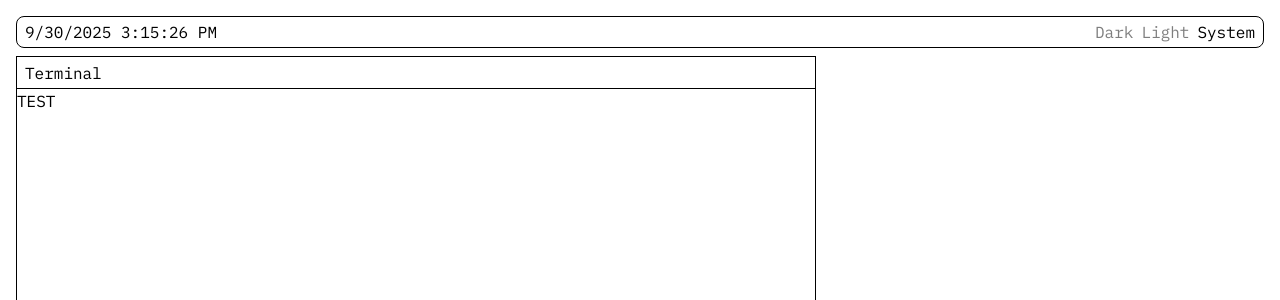
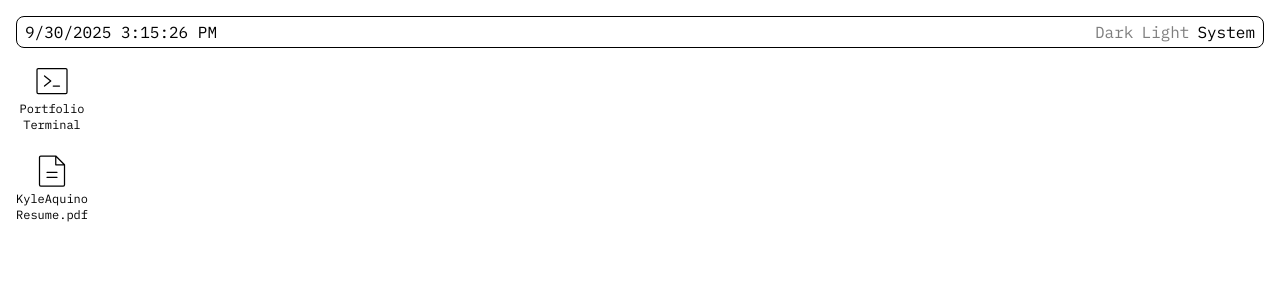
Before and after one commit to kpaquino2/kpaquino2.github.io, a React (Vite) app: page / in a window 1280 px wide. Shown: the top 300 px of the page. Built offline with nearby package versions, Linux system fonts and the light colour scheme.

Commit message:
feat: Opening windows

```diff
--- a/src/components/DesktopItem.tsx
+++ b/src/components/DesktopItem.tsx
@@ -1,13 +1,17 @@
-const DesktopItem = ({
-  icon,
-  label,
-}: {
-  icon: React.ReactNode;
+import type { ReactNode } from "react";
+
+interface DesktopItemProps {
+  id: string;
+  icon: ReactNode;
   label: string;
-}) => (
+  openWindow: (id: string) => void;
+}
+
+const DesktopItem = ({ id, icon, label, openWindow }: DesktopItemProps) => (
   <button
     aria-label={label}
     className="flex w-18 flex-col items-center p-1 border-1 border-dashed border-transparent focus:border-black dark:focus:border-white focus:ring-0 focus:outline-none"
+    onDoubleClick={() => openWindow(id)}
   >
     {icon}
     <p className="text-xs text-center">{label}</p>
--- a/src/components/Screen.tsx
+++ b/src/components/Screen.tsx
@@ -2,14 +2,21 @@ import DesktopItem from "./DesktopItem";
 import Panel from "./Panel";
 import { FileTextIcon, TerminalWindowIcon } from "@phosphor-icons/react";
 import Terminal from "./windows/Terminal";
-import { useRef } from "react";
+import { Fragment, useRef, useState } from "react";
 import { motion } from "motion/react";
+
+const WindowStatus = {
+  OPEN: "open",
+  MINI: "minimized",
+  CLOSED: "closed",
+};
 
 const Screen = () => {
   const constraintsRef = useRef<HTMLDivElement>(null);
 
   const desktopItems = [
     {
+      id: "terminal",
       icon: (
         <TerminalWindowIcon
           size={40}
@@ -20,6 +27,7 @@ const Screen = () => {
       label: "Portfolio Terminal",
     },
     {
+      id: "resume",
       icon: (
         <FileTextIcon
           size={40}
@@ -31,6 +39,20 @@ const Screen = () => {
     },
   ];
 
+  const [windows, setWindows] = useState([
+    {
+      id: "terminal",
+      window: <Terminal constraintsRef={constraintsRef} />,
+      status: WindowStatus.CLOSED,
+    },
+  ]);
+
+  const openWindow = (id: string) => {
+    setWindows((prev) =>
+      prev.map((w) => (w.id !== id ? w : { ...w, status: WindowStatus.OPEN }))
+    );
+  };
+
   return (
     <div className="h-screen w-screen">
       <div className="h-full flex flex-col gap-2 p-4">
@@ -40,10 +62,15 @@ const Screen = () => {
           className="relative flex-1 grid auto-cols-[4.5rem] auto-rows-min gap-2 "
         >
           {desktopItems.map((item) => (
-            <DesktopItem key={item.label} {...item} />
+            <DesktopItem key={item.label} {...item} openWindow={openWindow} />
           ))}
-          <Terminal constraintsRef={constraintsRef} />
+          {windows
+            .filter((w) => w.status === WindowStatus.OPEN)
+            .map((w) => (
+              <Fragment key={w.id}>{w.window}</Fragment>
+            ))}
         </motion.div>
+        {}
       </div>
     </div>
   );
```
